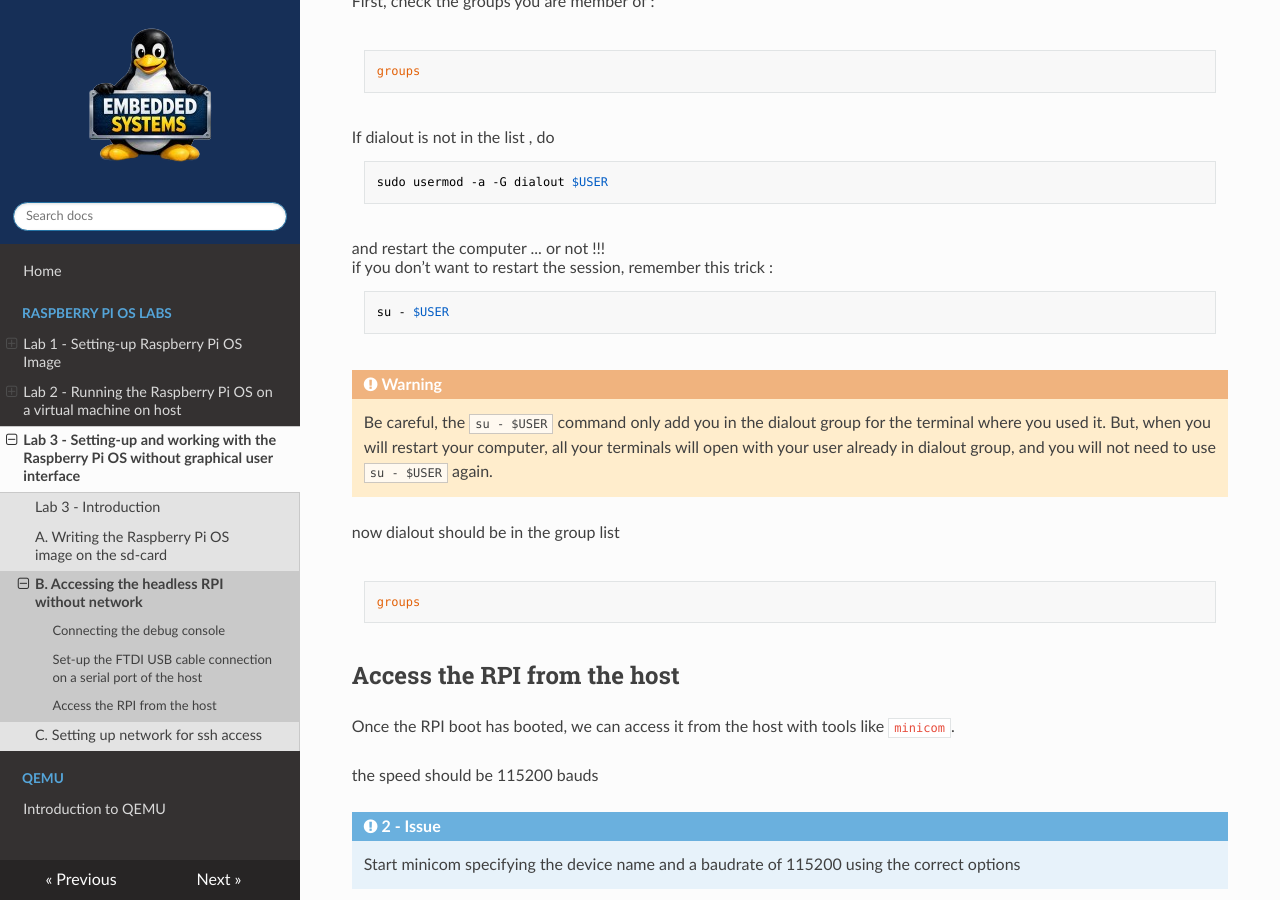
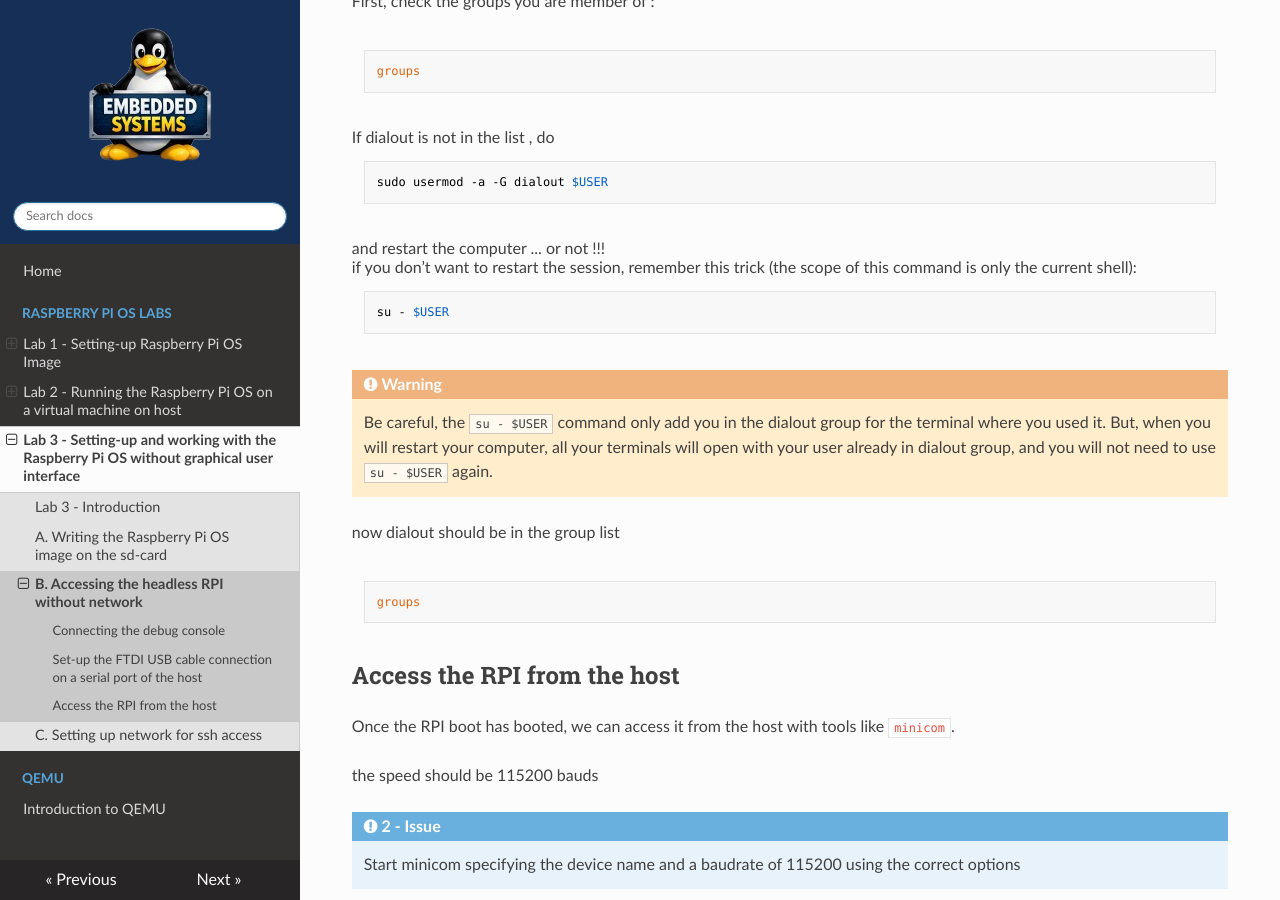
Before and after one commit to tlefloch/emb-sys, an MkDocs documentation site: the page built from docs/image/lab3/connecting.md, in a window 1280 px wide and 900 px high, scrolled down 2344 px. Built offline with MkDocs 1.6.1, drawn with Linux system fonts in a browser that asks for light colours; nearby versions of some CDN libraries.

Commit message:
solutions

````diff
--- a/docs/image/lab3/connecting.md
+++ b/docs/image/lab3/connecting.md
@@ -74,7 +74,7 @@ If dialout is not in the list , do
 sudo usermod -a -G dialout $USER
 ```
 and restart the computer ... or not !!!
-if you don’t want to restart the session, remember this trick :
+if you don’t want to restart the session, remember this trick (the scope of this command is only the current shell):
 ```bash
 su - $USER
 ```
````
